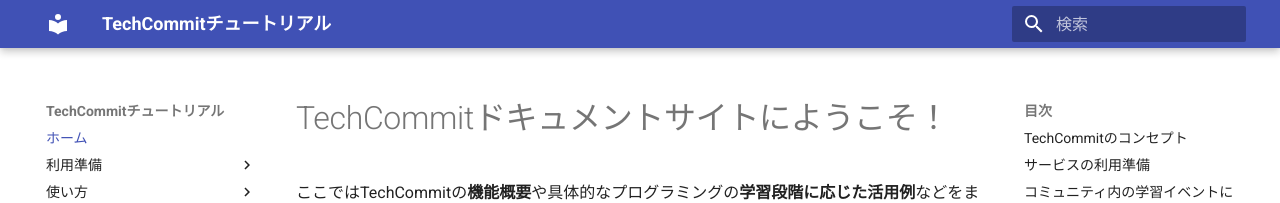
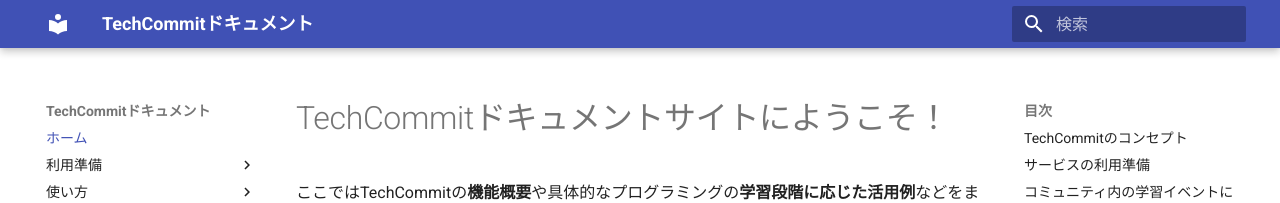
Before and after one commit to tech-training/tech-commit-doc, an MkDocs documentation site: the page built from docs/index.md, in a window 1280 px wide. Shown: the top 203 px of the page. Built offline with MkDocs 1.6.1 and Material for MkDocs 9.7.7, drawn with Linux system fonts in a browser that asks for light colours.

Commit message:
チュートリアル→ドキュメントに変更

```diff
--- a/mkdocs.yml
+++ b/mkdocs.yml
@@ -1,6 +1,6 @@
 # サイト情報
-site_name: TechCommitチュートリアル
-site_description: 'TechCommitを活用するためのチュートリアルサイト'
+site_name: TechCommitドキュメント
+site_description: 'TechCommitを活用するためのドキュメントサイト'
 site_author: 'TechTraining'
 
 # リポジトリ
```
Also changed, not shown: README.md (+2 -2 lines).
